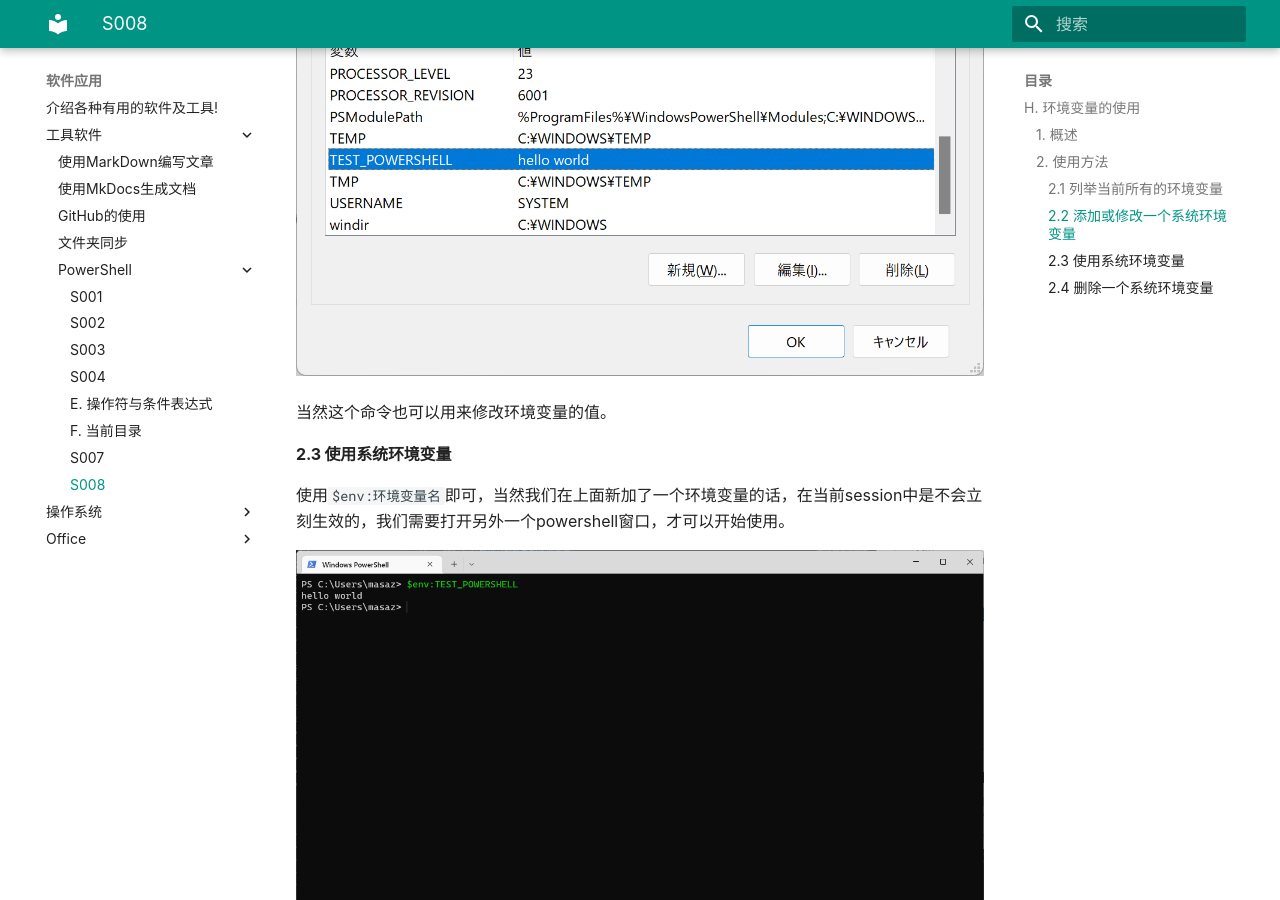
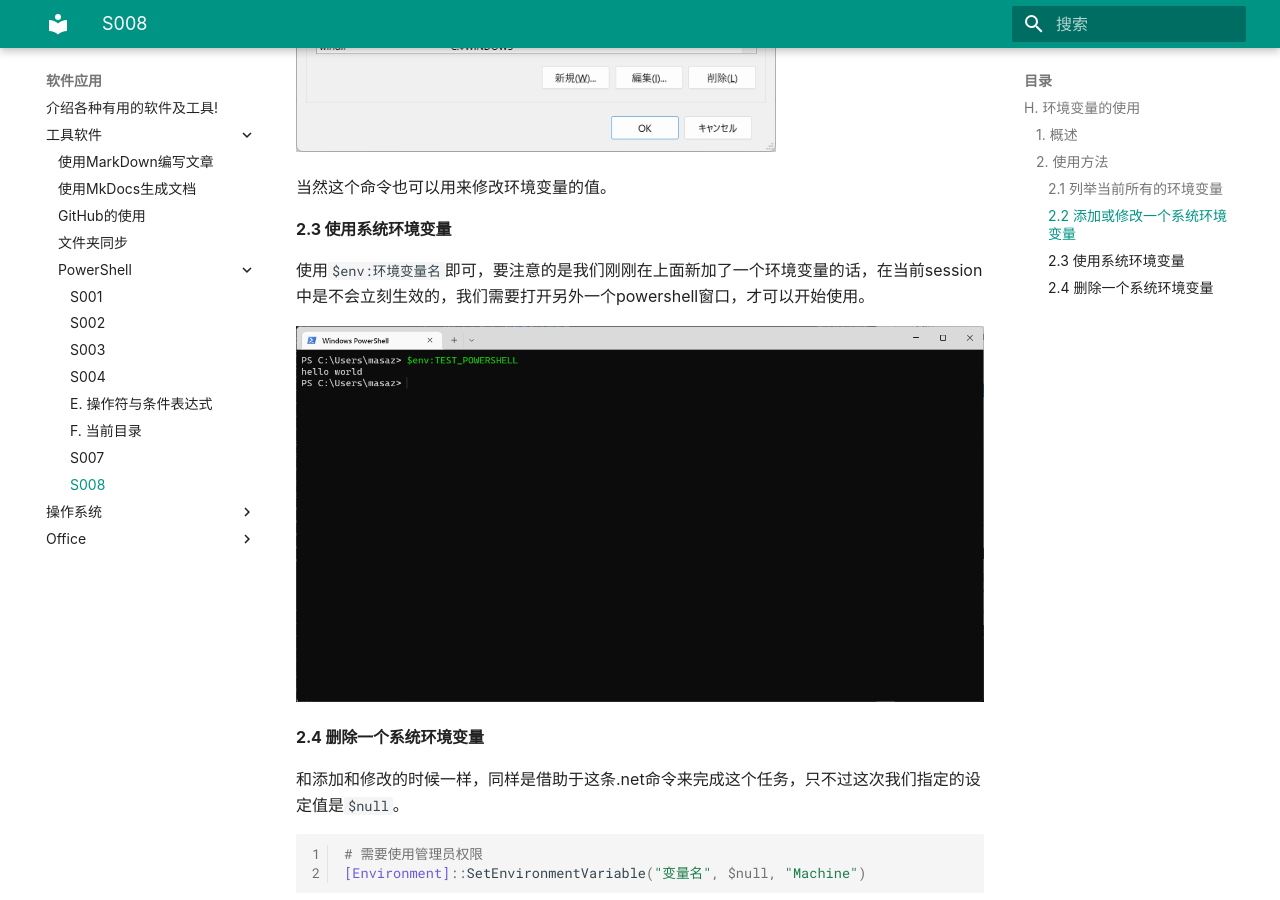
Before and after one commit to hakureiyoumu/hakureiyoumu.github.io, an MkDocs documentation site: the page built from docs/ZX0014. PowerShell/S008.md, in a window 1280 px wide and 900 px high, scrolled down 2038 px. Built offline with MkDocs 1.6.1 and Material for MkDocs 9.7.7, drawn with Linux system fonts in a browser that asks for light colours; some of the changed text lies outside the part shown.

Commit message:
翻新了PowerShell的相关章节

```diff
--- a/docs/ZX0014. PowerShell/S008.md
+++ b/docs/ZX0014. PowerShell/S008.md
@@ -29,13 +29,13 @@
 
 添加完成后，我们通过查看Windows系统提供的功能来查看一下环境变量，可以看到成功添加上去了。
 
-![使用变量](S006.files/env_confirm.png)
+<img src="../S006.files/env_confirm.png" style="max-width:30em" />
 
 当然这个命令也可以用来修改环境变量的值。
 
 ### 2.3 使用系统环境变量
 
-使用`$env:环境变量名`即可，当然我们在上面新加了一个环境变量的话，在当前session中是不会立刻生效的，我们需要打开另外一个powershell窗口，才可以开始使用。
+使用`$env:环境变量名`即可，要注意的是我们刚刚在上面新加了一个环境变量的话，在当前session中是不会立刻生效的，我们需要打开另外一个powershell窗口，才可以开始使用。
 
 ![使用变量](S006.files/env_use.png)
 
@@ -52,4 +52,4 @@
 
 此时，我们再次查看Windows系统提供的功能来查看一下环境变量，可以看到成功删除掉了。
 
-![使用变量](S006.files/env_remove_confirm.png)
+<img src="../S006.files/env_remove_confirm.png" style="max-width:30em" />
```
Also changed, not shown: other parts of docs/ZX0014. PowerShell/S008.md (+1 -1 lines), docs/ZX0014. PowerShell/S001.md (+2 -2 lines), docs/ZX0014. PowerShell/S002.md (+1 -1 lines), docs/ZX0014. PowerShell/S003.md (+1 -1 lines), docs/ZX0014. PowerShell/S007.md (+1 -1 lines).
